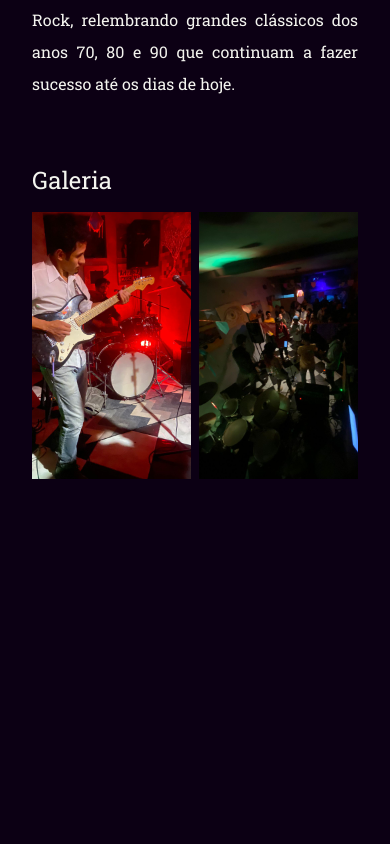
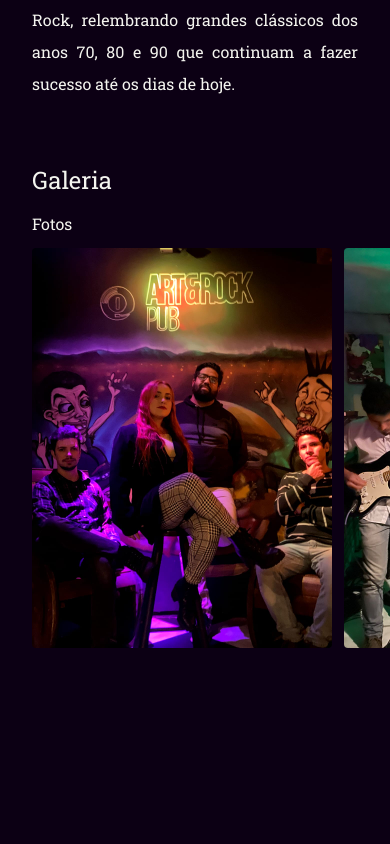
Before and after one commit to sonegobruno/purple-queen-band, a Next.js app: page / in a window 390 px wide. Shown: the part 2040-2884 px from the top of the page. Built offline with nearby package versions, Linux system fonts and the light colour scheme; no server answers.

Commit message:
feat: add carroucel

```diff
--- a/src/components/ImageGalery/index.tsx
+++ b/src/components/ImageGalery/index.tsx
@@ -1,5 +1,5 @@
 'use client'
-import { useState } from 'react'
+import { HTMLAttributes, useState } from 'react'
 import Lightbox, { SlideImage } from 'yet-another-react-lightbox'
 import Counter from 'yet-another-react-lightbox/plugins/counter'
 import Thumbnails from 'yet-another-react-lightbox/plugins/thumbnails'
@@ -7,85 +7,54 @@ import Thumbnails from 'yet-another-react-lightbox/plugins/thumbnails'
 import 'yet-another-react-lightbox/styles.css'
 import 'yet-another-react-lightbox/plugins/counter.css'
 import 'yet-another-react-lightbox/plugins/thumbnails.css'
-
-const images: SlideImage[] = [
-  {
-    src: '/galery/image-01.jpeg',
-    width: 300,
-  },
-  {
-    src: '/galery/image-02.jpg',
-    width: 300,
-  },
-  {
-    src: '/galery/image-03.jpg',
-    width: 300,
-  },
-  {
-    src: '/galery/image-04.jpg',
-    width: 300,
-  },
-  {
-    src: '/galery/image-05.jpg',
-    width: 300,
-  },
-  {
-    src: '/galery/image-06.jpg',
-    width: 300,
-  },
-]
+import { lightboxStyles } from '@/constants'
+import { twMerge } from 'tailwind-merge'
 
 const CLOSED_LIGHTHOUSE_VALUE = -1
 
-export function ImageGalery() {
+interface Props extends HTMLAttributes<HTMLDivElement> {
+  images: SlideImage[]
+}
+
+export function ImageGalery({ images, className, ...rest }: Props) {
   const [index, setIndex] = useState(CLOSED_LIGHTHOUSE_VALUE)
 
   return (
-    <div className="mt-4 flex items-center justify-center gap-2 overflow-auto p-x-4">
+    <div
+      className={twMerge(
+        'carrousel md:grid-flow-row md:grid-cols-4 gap-3 pr-8 md:pr-0',
+        className,
+      )}
+      {...rest}
+    >
       {images.map((image, index) => (
         <button
           key={image.src}
           type="button"
           onClick={() => setIndex(index)}
-          className="min-w-[200px]"
+          className="transition-all hover:opacity-75 min-w-[300px] snap-start"
         >
-          <img src={image.src} alt="" />
+          <img src={image.src} alt="" className="rounded" />
         </button>
       ))}
-
       <Lightbox
         index={index}
         open={index !== CLOSED_LIGHTHOUSE_VALUE}
         close={() => setIndex(CLOSED_LIGHTHOUSE_VALUE)}
         slides={images}
         styles={{
-          icon: {
-            color: '#F4F4EF',
-            width: 24,
-          },
-          container: {
-            background: '#0c0014c7',
-            fontSize: '14px',
-          },
-          thumbnailsContainer: { background: '#0c0014c7' },
-          thumbnail: { background: '#1A0F21' },
+          icon: lightboxStyles.icon,
+          container: lightboxStyles.container,
+          thumbnailsContainer: lightboxStyles.thumbnailContainer,
+          thumbnail: lightboxStyles.thumbnailBackground,
         }}
         plugins={[Counter, Thumbnails]}
         counter={{
           container: {
-            style: { top: 'unset', bottom: 0, right: 0, textAlign: 'right' },
+            style: lightboxStyles.counterContainer,
           },
         }}
-        thumbnails={{
-          position: 'bottom',
-          width: 120,
-          height: 80,
-          border: 0,
-          borderRadius: 4,
-          gap: 8,
-          showToggle: false,
-          imageFit: 'cover',
-        }}
+        thumbnails={lightboxStyles.thumbnails}
       />
     </div>
   )
--- a/src/constants/index.ts
+++ b/src/constants/index.ts
@@ -5,3 +5,4 @@ export {
   errorResponse,
   successResponse,
 } from './apiReponses'
+export { lightboxStyles } from './lightboxStyles'
--- /dev/null
+++ b/src/constants/lightboxStyles.ts
@@ -0,0 +1,28 @@
+export const lightboxStyles = {
+  icon: {
+    color: '#F4F4EF',
+    width: 24,
+  },
+  container: {
+    background: '#0c0014c7',
+    fontSize: '14px',
+  },
+  thumbnails: {
+    position: 'bottom' as const,
+    width: 120,
+    height: 80,
+    border: 0,
+    borderRadius: 4,
+    gap: 8,
+    showToggle: false,
+    imageFit: 'cover' as const,
+  },
+  thumbnailContainer: { background: '#0c0014c7' },
+  thumbnailBackground: { background: '#1A0F21' },
+  counterContainer: {
+    top: 'unset' as const,
+    bottom: 0,
+    right: 0,
+    textAlign: 'right' as const,
+  },
+}
--- a/src/styles/globals.css
+++ b/src/styles/globals.css
@@ -21,3 +21,17 @@
         background-image: url('/background-two.png');
     }
 }
+
+.carrousel {
+    display: grid;
+    grid-auto-flow: column;
+    scroll-behavior: smooth;
+    overflow-y: auto;
+    overscroll-behavior-x: contain;
+    scroll-snap-type: x mandatory;
+    scrollbar-width: none;
+}
+
+.carrousel::-webkit-scrollbar {
+    display: none;
+}
--- a/src/templates/Galery/Galery.tsx
+++ b/src/templates/Galery/Galery.tsx
@@ -1,12 +1,40 @@
 import { ImageGalery } from '@/components'
+
+const images = [
+  {
+    src: '/galery/image-01.jpeg',
+    width: 500,
+  },
+  {
+    src: '/galery/image-02.jpg',
+    width: 500,
+  },
+  {
+    src: '/galery/image-03.jpg',
+    width: 500,
+  },
+  {
+    src: '/galery/image-04.jpg',
+    width: 500,
+  },
+  {
+    src: '/galery/image-05.jpg',
+    width: 500,
+  },
+  {
+    src: '/galery/image-06.jpg',
+    width: 500,
+  },
+]
 
 export function Galery() {
   return (
-    <section className="h-screen w-full p-8">
+    <section className="min-h-screen w-full py-8 pl-8 md:p-8">
       <div className="container mx-auto">
         <h2 className="text-2xl">Galeria</h2>
 
-        <ImageGalery />
+        <h3 className="text-1xl mt-4">Fotos</h3>
+        <ImageGalery images={images} className="mt-3" />
       </div>
     </section>
   )
```
